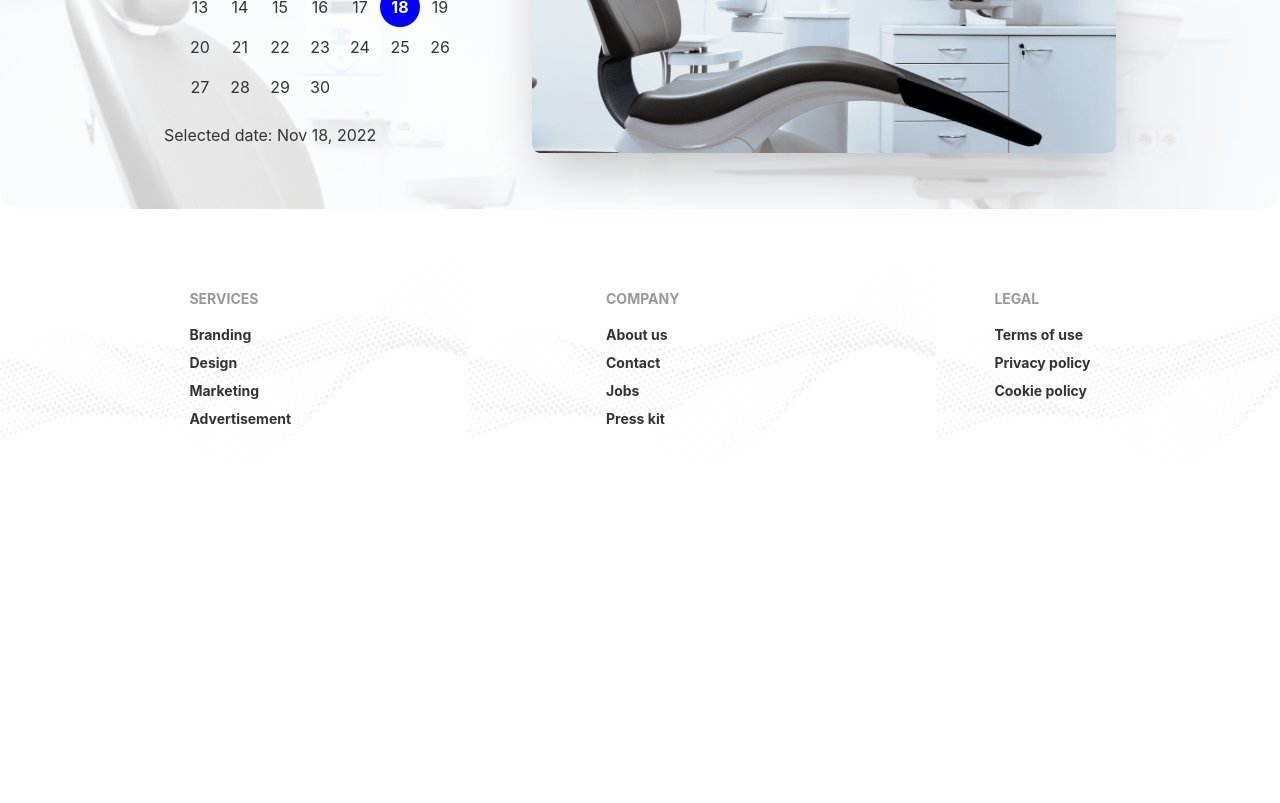
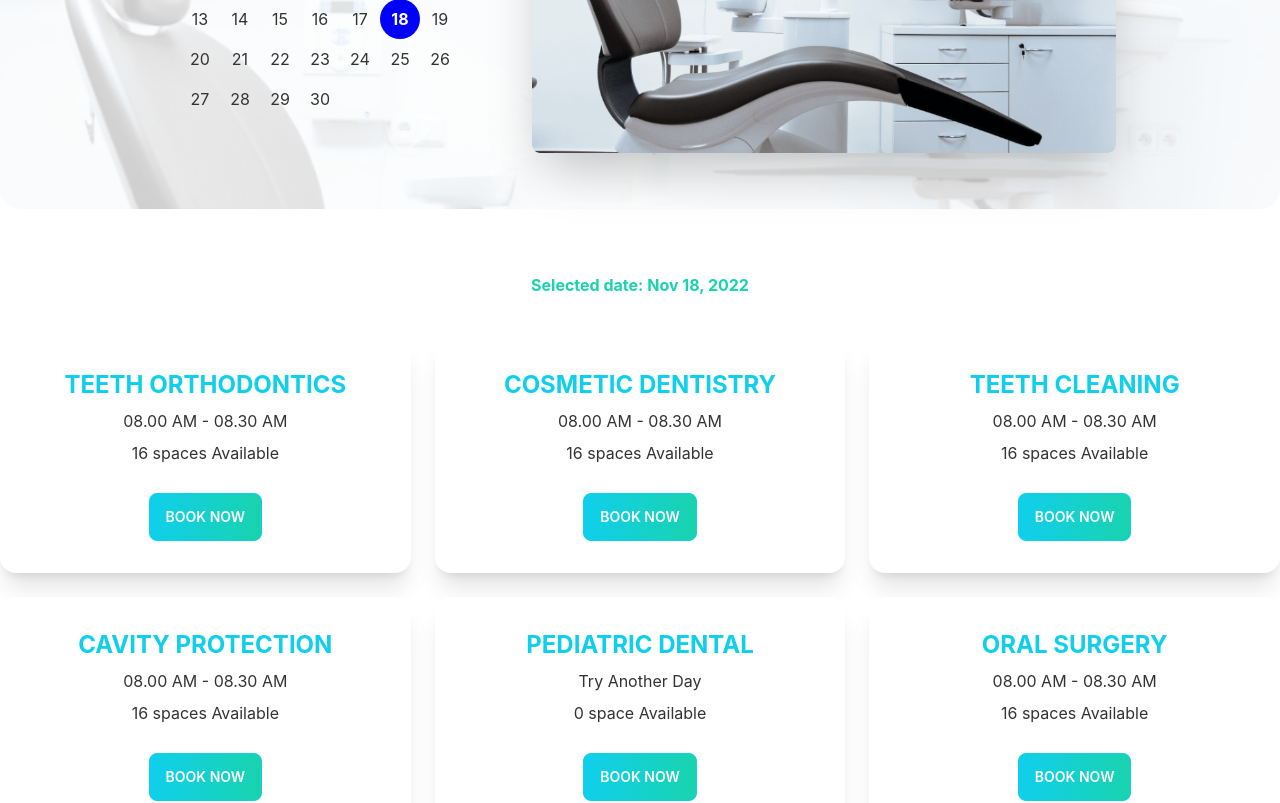
Before and after one commit to towhid7667/awsome-doc, a React (Create React App) app: page /appointment in a window 1280 px wide. Shown: the part 320-1123 px from the top of the page. Before the commit the page ends 800 px from the top, so only its background shows below. Built offline with nearby package versions, Linux system fonts and the light colour scheme.

Commit message:
Apointment options date added

```diff
--- /dev/null
+++ b/public/appointmentOptions.json
@@ -0,0 +1,118 @@
+[
+    {
+      "_id": 1,
+      "name": "Teeth Orthodontics",
+      "slots": [
+        "08.00 AM - 08.30 AM",
+        "08.30 AM - 09.00 AM",
+        "09.00 AM - 9.30 AM",
+        "09.30 AM - 10.00 AM",
+        "10.00 AM - 10.30 AM",
+        "10.30 AM - 11.00 AM",
+        "11.00 AM - 11.30 AM",
+        "11.30 AM - 12.00 AM",
+        "1.00 PM - 1.30 PM",
+        "1.30 PM - 2.00 PM",
+        "2.00 PM - 2.30 PM",
+        "2.30 PM - 3.00 PM",
+        "3.00 PM - 3.30 PM",
+        "3.30 PM - 4.00 PM",
+        "4.00 PM - 4.30 PM",
+        "4.30 PM - 5.00 PM"
+      ]
+    },
+    {
+      "_id": 2,
+      "name": "Cosmetic Dentistry",
+      "slots": [
+        "08.00 AM - 08.30 AM",
+        "08.30 AM - 09.00 AM",
+        "09.00 AM - 9.30 AM",
+        "09.30 AM - 10.00 AM",
+        "10.00 AM - 10.30 AM",
+        "10.30 AM - 11.00 AM",
+        "11.00 AM - 11.30 AM",
+        "11.30 AM - 12.00 AM",
+        "1.00 PM - 1.30 PM",
+        "1.30 PM - 2.00 PM",
+        "2.00 PM - 2.30 PM",
+        "2.30 PM - 3.00 PM",
+        "3.00 PM - 3.30 PM",
+        "3.30 PM - 4.00 PM",
+        "4.00 PM - 4.30 PM",
+        "4.30 PM - 5.00 PM"
+      ]
+    },
+    {
+      "_id": 3,
+      "name": "Teeth Cleaning",
+      "slots": [
+        "08.00 AM - 08.30 AM",
+        "08.30 AM - 09.00 AM",
+        "09.00 AM - 9.30 AM",
+        "09.30 AM - 10.00 AM",
+        "10.00 AM - 10.30 AM",
+        "10.30 AM - 11.00 AM",
+        "11.00 AM - 11.30 AM",
+        "11.30 AM - 12.00 AM",
+        "1.00 PM - 1.30 PM",
+        "1.30 PM - 2.00 PM",
+        "2.00 PM - 2.30 PM",
+        "2.30 PM - 3.00 PM",
+        "3.00 PM - 3.30 PM",
+        "3.30 PM - 4.00 PM",
+        "4.00 PM - 4.30 PM",
+        "4.30 PM - 5.00 PM"
+      ]
+    },
+    {
+      "_id": 4,
+      "name": "Cavity Protection",
+      "slots": [
+        "08.00 AM - 08.30 AM",
+        "08.30 AM - 09.00 AM",
+        "09.00 AM - 9.30 AM",
+        "09.30 AM - 10.00 AM",
+        "10.00 AM - 10.30 AM",
+        "10.30 AM - 11.00 AM",
+        "11.00 AM - 11.30 AM",
+        "11.30 AM - 12.00 AM",
+        "1.00 PM - 1.30 PM",
+        "1.30 PM - 2.00 PM",
+        "2.00 PM - 2.30 PM",
+        "2.30 PM - 3.00 PM",
+        "3.00 PM - 3.30 PM",
+        "3.30 PM - 4.00 PM",
+        "4.00 PM - 4.30 PM",
+        "4.30 PM - 5.00 PM"
+      ]
+    },
+    {
+      "_id": 5,
+      "name": "Pediatric Dental",
+      "slots": [
+      ]
+    },
+    {
+      "_id": 6,
+      "name": "Oral Surgery",
+      "slots": [
+        "08.00 AM - 08.30 AM",
+        "08.30 AM - 09.00 AM",
+        "09.00 AM - 9.30 AM",
+        "09.30 AM - 10.00 AM",
+        "10.00 AM - 10.30 AM",
+        "10.30 AM - 11.00 AM",
+        "11.00 AM - 11.30 AM",
+        "11.30 AM - 12.00 AM",
+        "1.00 PM - 1.30 PM",
+        "1.30 PM - 2.00 PM",
+        "2.00 PM - 2.30 PM",
+        "2.30 PM - 3.00 PM",
+        "3.00 PM - 3.30 PM",
+        "3.30 PM - 4.00 PM",
+        "4.00 PM - 4.30 PM",
+        "4.30 PM - 5.00 PM"
+      ]
+    }
+  ]
--- a/src/Components/AppointmentBanner/AppointmentBanner.js
+++ b/src/Components/AppointmentBanner/AppointmentBanner.js
@@ -1,9 +1,8 @@
-import React, { useState } from 'react';
+
 import imgBanner from '../../assets/images/chair.png'
 import { DayPicker } from 'react-day-picker';
-import { format } from 'date-fns';
-const AppointmentBanner = () => {
-    const [selectedDate, setSelectedDate] = useState(new Date())
+
+const AppointmentBanner = ({selectedDate, setSelectedDate}) => {
     return (
         <div className="myhero hero p-10 relative my-1">
         <div className="hero-content flex-col lg:flex-row-reverse justify-center items-center">
@@ -14,7 +13,7 @@ const AppointmentBanner = () => {
                  selected={selectedDate}
                  onSelect={setSelectedDate}
                 ></DayPicker>
-                <p>Selected date: {format(selectedDate, 'PP')}</p>
+
           </div>
         </div>
       </div>
--- /dev/null
+++ b/src/Components/AvailableAppointments/AvailableAppointments.js
@@ -0,0 +1,25 @@
+import React, { useEffect, useState } from 'react';
+import { format } from 'date-fns';
+import AvailableOptions from './AvailableOptions';
+
+const AvailableAppointments = ({selectedDate}) => {
+    const [availableOptions, setAvailableOptions] = useState([]);
+
+    useEffect(() => {
+        fetch('appointmentOptions.json')
+        .then(res => res.json())
+        .then(data => setAvailableOptions(data))
+    }, [])
+    return (
+        <section className='my-16'>
+            <p className='text-secondary text-center font-bold'>Selected date: {format(selectedDate, 'PP')}</p>
+            <div className='grid grid-cols-1 md:grid-cols-2 lg:grid-cols-3 gap-6 mt-10'>
+            {
+                availableOptions.map(availableOption => <AvailableOptions key={availableOption._id} availableOption ={availableOption}></AvailableOptions>)
+            }
+            </div>
+        </section>
+    );
+};
+
+export default AvailableAppointments;
--- /dev/null
+++ b/src/Components/AvailableAppointments/AvailableOptions.js
@@ -0,0 +1,22 @@
+import React from 'react';
+import ButtonPrimary from './../ButtonPrimary/ButtonPrimary';
+
+const AvailableOptions = ({availableOption}) => {
+    const {name, slots} = availableOption;
+    return (
+        <div className="card bg-base-100 shadow-xl">
+        <div className="card-body text-center">
+          <h2 className="text-2xl text-center text-primary font-bold uppercase">
+            {name}
+          </h2>
+          <p>{slots.length > 0 ? slots[0] : "Try Another Day"}</p>
+          <p>{slots.length} {slots.length > 1 ? 'spaces' : "space"} Available</p>
+          <div className="card-actions justify-center mt-5">
+           <ButtonPrimary>Book Now</ButtonPrimary>
+          </div>
+        </div>
+      </div>
+    );
+};
+
+export default AvailableOptions;
--- a/src/Pages/Appointment/Appointment.js
+++ b/src/Pages/Appointment/Appointment.js
@@ -1,10 +1,14 @@
-import React from 'react';
+import React, { useState } from 'react';
 import AppointmentBanner from '../../Components/AppointmentBanner/AppointmentBanner';
+import AvailableAppointments from '../../Components/AvailableAppointments/AvailableAppointments';
 
 const Appointment = () => {
+    const [selectedDate, setSelectedDate] = useState(new Date());
+
     return (
         <div>
-       <AppointmentBanner></AppointmentBanner>
+       <AppointmentBanner selectedDate={selectedDate} setSelectedDate = {setSelectedDate}></AppointmentBanner>
+       <AvailableAppointments selectedDate={selectedDate}></AvailableAppointments>
         </div>
     );
 };
```
